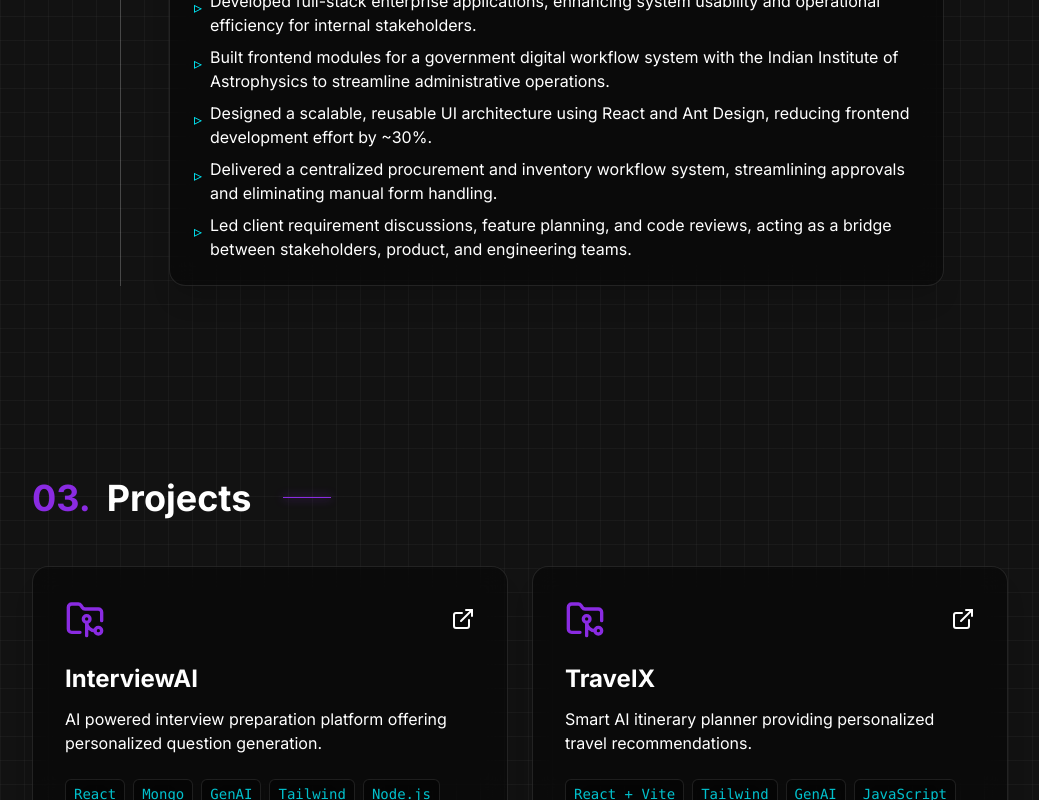
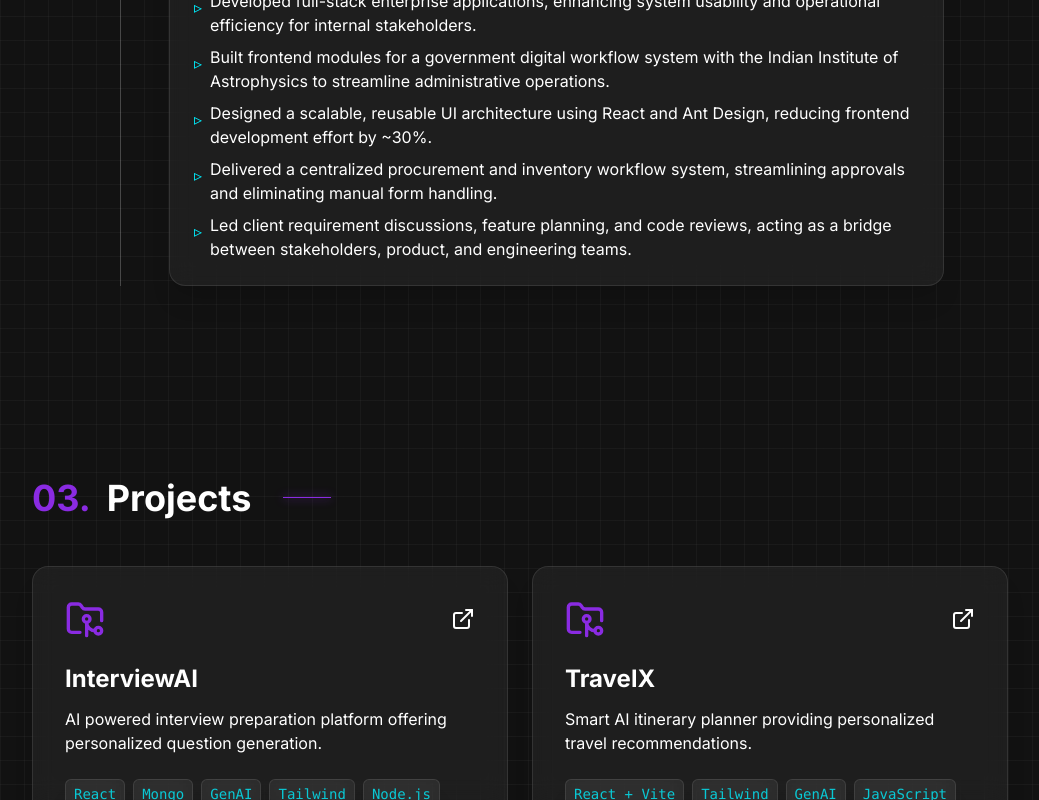
Before and after one commit to Sunit-03/Sunit-Portfolio, a Next.js app: page / in a window 1280 px wide. Shown: the part 2000-2800 px from the top of the page, without its empty margins (120-1159 px from the left). Built offline with nearby package versions, Linux system fonts and the light colour scheme.

Commit message:
feat: Implement initial structure and content for a developer portfolio, including core components, data, and global styles.

```diff
--- a/app/globals.css
+++ b/app/globals.css
@@ -42,7 +42,7 @@
 }
 
 @utility glass-card {
-  @apply bg-white/5 dark:bg-black/40 backdrop-blur-md border border-white/10 dark:border-white/10 shadow-xl;
+  @apply bg-black/5 dark:bg-white/5 backdrop-blur-md border border-black/10 dark:border-white/10 shadow-xl;
 }
 
 @utility neon-border-hover {
--- a/components/contact-section.tsx
+++ b/components/contact-section.tsx
@@ -15,12 +15,12 @@ export function ContactSection() {
         <div className="flex justify-center gap-6 mb-12">
           <a href="https://www.linkedin.com/in/sunit-mohan-4809a2229/" target="blank"><Linkedin className="w-8 h-8 hover:text-neon-blue transition-colors hover:scale-110" /></a>
           <a href="https://github.com/Sunit-03" target="blank"><Github className="w-8 h-8 hover:text-neon-purple transition-colors hover:scale-110" /></a>
-          <a href="sunitmohan030303@gmail.com"><Mail className="w-8 h-8 hover:text-neon-blue transition-colors hover:scale-110" /></a>
-          <a href="+91 8882362704"><Phone className="w-8 h-8 hover:text-neon-purple transition-colors hover:scale-110" /></a>
+          <a href="mailto:sunitmohan030303@gmail.com"><Mail className="w-8 h-8 hover:text-neon-blue transition-colors hover:scale-110" /></a>
+          <a href="tel:+918882362704"><Phone className="w-8 h-8 hover:text-neon-purple transition-colors hover:scale-110" /></a>
         </div>
 
-        <Button className="bg-transparent border-2 border-neon-blue text-neon-blue hover:bg-neon-blue/10 rounded-full px-8 py-6 text-lg tracking-wide hover:shadow-[0_0_15px_rgba(0,240,255,0.6)] transition-all">
-          Say Hello
+        <Button asChild className="bg-transparent border-2 border-neon-blue text-neon-blue hover:bg-neon-blue/10 rounded-full px-8 py-6 text-lg tracking-wide hover:shadow-[0_0_15px_rgba(0,240,255,0.6)] transition-all">
+          <a href="mailto:sunitmohan030303@gmail.com">Say Hello</a>
         </Button>
       </motion.div>
     </section>
--- a/components/footer.tsx
+++ b/components/footer.tsx
@@ -17,7 +17,7 @@ export function Footer() {
           <a href="https://github.com/Sunit-03" target="blank" className="text-muted-foreground hover:text-neon-purple transition-colors">
             <Github size={20} />
           </a>
-          <a href="sunitmohan030303@gmail.com" className="text-muted-foreground hover:text-neon-blue transition-colors">
+          <a href="mailto:sunitmohan030303@gmail.com" className="text-muted-foreground hover:text-neon-blue transition-colors">
             <Mail size={20} />
           </a>
         </div>
--- a/components/hero.tsx
+++ b/components/hero.tsx
@@ -30,8 +30,10 @@ export function Hero() {
                 </motion.p>
 
                 <motion.div initial={{ opacity: 0, y: 20 }} animate={{ opacity: 1, y: 0 }} transition={{ delay: 0.3 }} className="gap-4 flex">
-                    <Button className="bg-neon-blue text-black hover:bg-neon-blue/80 hover:shadow-[0_0_20px_rgba(0,240,255,0.6)] rounded-full px-8 py-6 text-lg transition-all border border-transparent">
-                        View Projects <ArrowRight className="ml-2 w-5 h-5" />
+                    <Button asChild className="bg-neon-blue text-black hover:bg-neon-blue/80 hover:shadow-[0_0_20px_rgba(0,240,255,0.6)] rounded-full px-8 py-6 text-lg transition-all border border-transparent">
+                        <a href="#projects">
+                            View Projects <ArrowRight className="ml-2 w-5 h-5" />
+                        </a>
                     </Button>
                 </motion.div>
             </div>
--- a/components/project-card.tsx
+++ b/components/project-card.tsx
@@ -28,10 +28,14 @@ export function ProjectCard() {
                 </a>
               </div>
 
-              <h3 className="text-2xl font-bold mb-3 hover:text-neon-blue cursor-pointer transition-colors">{project.title}</h3>
+              <h3 className="text-2xl font-bold mb-3 hover:text-neon-blue cursor-pointer transition-colors">
+                <a href={project.githubLink} target="_blank" rel="noopener noreferrer">
+                  {project.title}
+                </a>
+              </h3>
               <p className="text-muted-foreground flex-grow mb-6">{project.description}</p>
 
-              <div className="flex flex-wrap gap-2 mt-auto text-sm font-mono text-neon-blue/80">
+              <div className="flex flex-wrap gap-2 mt-auto text-sm font-mono text-cyan-700 dark:text-neon-blue/80">
                 {project.tech.map((t, i) => (
                   <span key={i} className="px-2 py-1 glass-card rounded-md">{t}</span>
                 ))}
--- a/components/skills-grid.tsx
+++ b/components/skills-grid.tsx
@@ -7,7 +7,7 @@ export function SkillsGrid() {
     <section id="skills" className="py-24 container px-4 md:px-6 max-w-4xl mx-auto text-center">
       <motion.div initial={{ opacity: 0, y: 20 }} whileInView={{ opacity: 1, y: 0 }} viewport={{ once: true }}>
         <h2 className="text-3xl md:text-4xl font-bold mb-12 flex items-center justify-center gap-4">
-          <span className="text-neon-blue">04.</span> Core Tech Stack
+          <span className="text-neon-blue">04.</span> Core Skills
         </h2>
 
         <div className="flex flex-wrap justify-center gap-4 md:gap-6">
--- a/data/portfolio.ts
+++ b/data/portfolio.ts
@@ -35,14 +35,16 @@ export const portfolioData = {
       title: "InterviewAI",
       description: "AI powered interview preparation platform offering personalized question generation.",
       tech: ["React", "Mongo", "GenAI", "Tailwind", "Node.js", "JavaScript", "Gemini 2.5"],
-      link: "https://interview-ai-frontend-sooty.vercel.app/    "
+      link: "https://interview-ai-frontend-sooty.vercel.app/    ",
+      githubLink: "https://github.com/Sunit-03/InterviewAI-Frontend"
     },
     {
       id: 2,
       title: "TravelX",
       description: "Smart AI itinerary planner providing personalized travel recommendations.",
       tech: ["React + Vite", "Tailwind", "GenAI", "JavaScript", "Google Maps APIs", "Firebase", "Google Cloud"],
-      link: "https://travel-x-peach.vercel.app/"
+      link: "https://travel-x-peach.vercel.app/",
+      githubLink: "https://github.com/Sunit-03/travelX-AI"
     }
   ],
   skills: [
```
